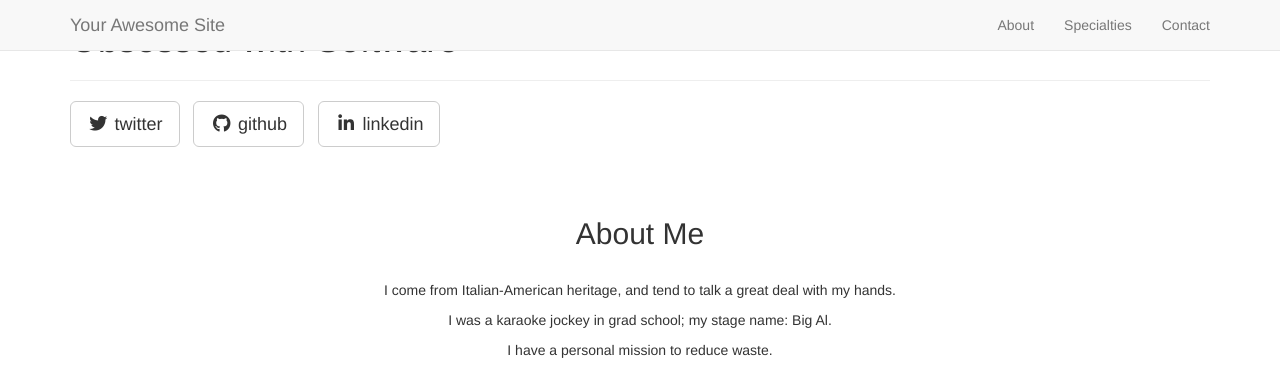
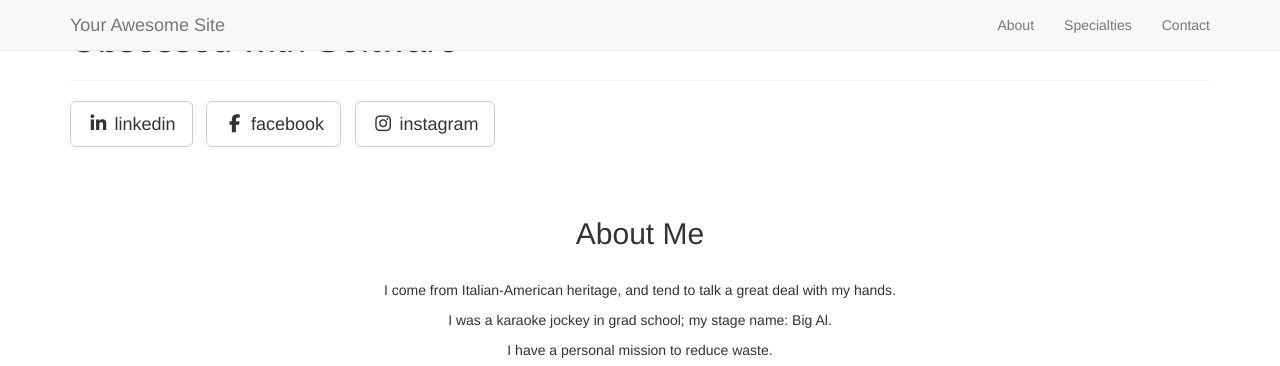
Before and after one commit to aldemperio/aldemperio.github.io, a Jekyll site: the page built from _posts/2014-09-21-services-1.markdown, in a window 1280 px wide and 900 px high, cut to the strip 0-366 px from the top of the window. Built offline with Jekyll 4.4.1, drawn with Linux system fonts in a browser that asks for light colours; nearby versions of some CDN libraries; library files that are not in the unit come from our copies; some of the changed text lies outside the part shown.

Commit message:
Update _config.yml

```diff
--- a/_config.yml
+++ b/_config.yml
@@ -26,9 +26,9 @@ permalink: pretty
 # ----------------------- #
 
 social:
-  - title: twitter
-    url: https://twitter.com/SBootstrap
-  - title: github
-    url: https://github.com/IronSummitMedia/startbootstrap
   - title: linkedin
-    url:
+    url: https://www.linkedin.com/in/alisondemperio/
+  - title: facebook
+    url: https://www.facebook.com/
+  - title: instagram
+    url: https://www.instagram.com/reallifedoge/
```
